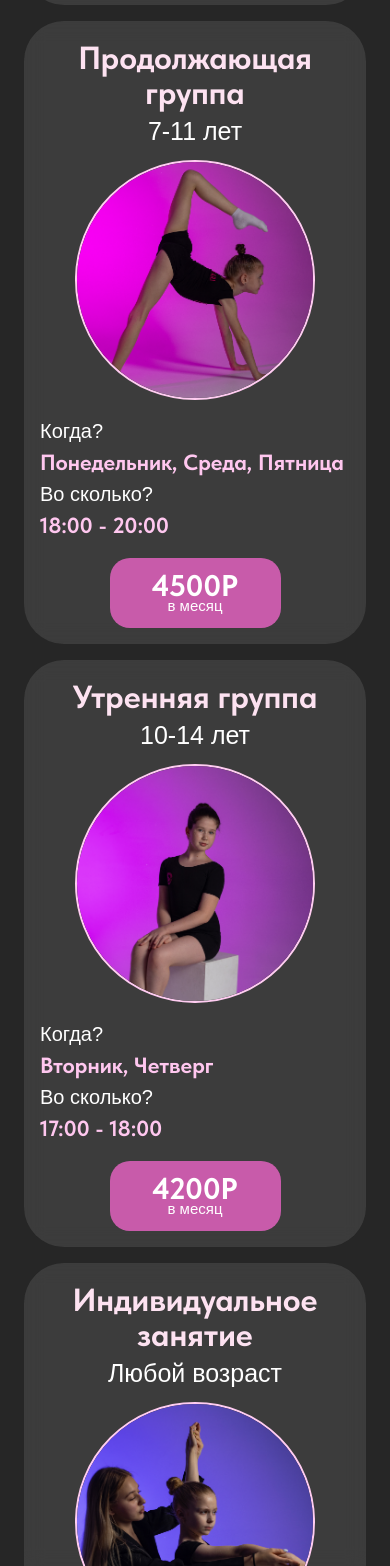
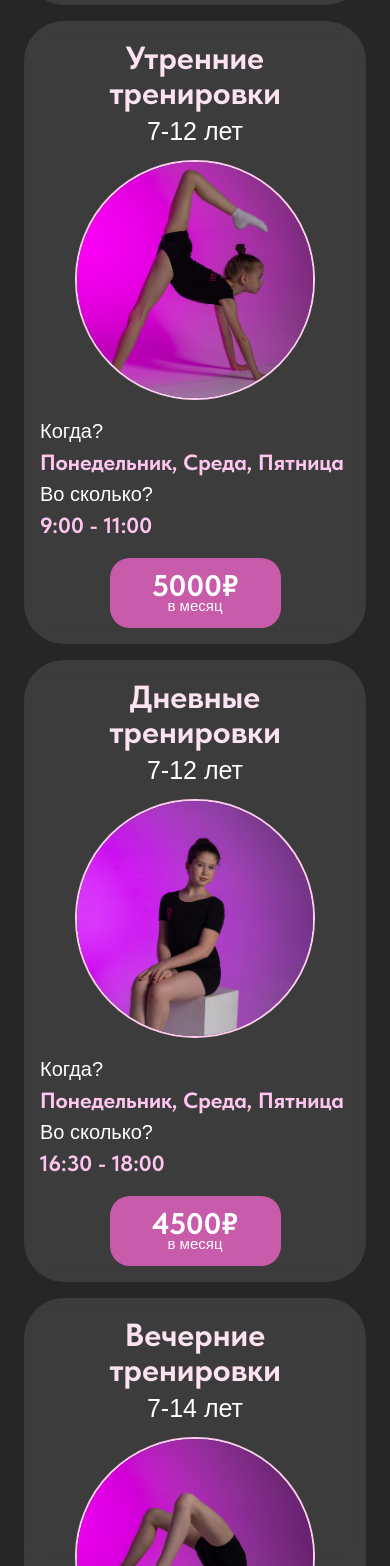
Before and after one commit to 1Alex4949031/DanariDance, a React (Create React App) app: page / in a window 390 px wide. Shown: the part 3202-4768 px from the top of the page. Built offline with nearby package versions, Linux system fonts and the light colour scheme; a web font is replaced by a local one.

Commit message:
refactor: some changes

```diff
--- a/src/components/NavBar/NavBar.js
+++ b/src/components/NavBar/NavBar.js
@@ -37,7 +37,8 @@ export const NavBar = ({refs}) => {
     };
 
     return (
-        <Navbar expand="lg" className={navExpanded || scrolled ? "expanded" : ""} onToggle={handleNavToggle} expanded={navExpanded}>
+        <Navbar expand="lg" className={navExpanded || scrolled ? "expanded" : ""} onToggle={handleNavToggle}
+                expanded={navExpanded}>
             <Container className="navbar-container d-flex align-items-center">
                 <Navbar.Brand>
                     <img src={logo} alt="Logo" className='logo'
@@ -58,10 +59,10 @@ export const NavBar = ({refs}) => {
                     <Nav className="me-auto">
                         <Nav.Link
                             className="navbar-link"
-                            onClick={() => onUpdateActiveLink('pictures', refs.picturesRef)}>Фото</Nav.Link>
+                            onClick={() => onUpdateActiveLink('prices', refs.pricesRef)}>Расписание и Цены</Nav.Link>
                         <Nav.Link
                             className="navbar-link"
-                            onClick={() => onUpdateActiveLink('prices', refs.pricesRef)}>Расписание и Цены</Nav.Link>
+                            onClick={() => onUpdateActiveLink('pictures', refs.picturesRef)}>Фото</Nav.Link>
                         <Nav.Link
                             className="navbar-link"
                             onClick={() => onUpdateActiveLink('place', refs.placeRef)}>Место</Nav.Link>
--- a/src/components/TimeAndPricesSection/PriceCard.css
+++ b/src/components/TimeAndPricesSection/PriceCard.css
@@ -97,3 +97,11 @@
         height: 70%;
     }
 }
+
+@media (max-width: 1200px) and (min-width: 990px) {
+    .price-title-top {
+        font-size: 30px;
+        line-height: 25px;
+        font-weight: 700;
+    }
+}
--- a/src/components/TimeAndPricesSection/TimeAndPrices.js
+++ b/src/components/TimeAndPricesSection/TimeAndPrices.js
@@ -6,6 +6,7 @@ import danari12 from "../../assets/img/danari12.png"
 import danari13 from "../../assets/img/danari13.png"
 import danari14 from "../../assets/img/danari14.png"
 import danari15 from "../../assets/img/danari15.png"
+import danari16 from "../../assets/img/danari16.png"
 
 export const TimeAndPrices = () => {
     return (
@@ -21,37 +22,46 @@ export const TimeAndPrices = () => {
                     <PriceCard
                         title="Начинающая группа"
                         age="4-7 лет"
-                        time="17:00 - 18:00"
+                        time="18:00 - 19:00"
                         days="Понедельник, Среда, Пятница"
-                        price="3800Р"
+                        price="4200₽"
                         subtextPrice="в месяц"
                         imgSrc={danari12}
                     />
                     <PriceCard
-                        title="Продолжающая группа"
-                        age="7-11 лет"
-                        time="18:00 - 20:00"
+                        title="Утренние тренировки"
+                        age="7-12 лет"
+                        time="9:00 - 11:00"
                         days="Понедельник, Среда, Пятница"
-                        price="4500Р"
+                        price="5000₽"
                         subtextPrice="в месяц"
                         imgSrc={danari14}
                     />
                     <PriceCard
-                        title="Утренняя группа"
-                        age="10-14 лет"
-                        time="17:00 - 18:00"
-                        days="Вторник, Четверг"
-                        price="4200Р"
+                        title="Дневные тренировки"
+                        age="7-12 лет"
+                        time="16:30 - 18:00"
+                        days="Понедельник, Среда, Пятница"
+                        price="4500₽"
                         subtextPrice="в месяц"
                         imgSrc={danari13}
+                    />
+                    <PriceCard
+                        title="Вечерние тренировки"
+                        age="7-14 лет"
+                        time="19:00 - 20:30"
+                        days="Понедельник, Среда, Пятница"
+                        price="4500₽"
+                        subtextPrice="в месяц"
+                        imgSrc={danari16}
                     />
                     <PriceCard
                         title="Индивидуальное занятие"
                         age="Любой возраст"
                         time="10:00 - 22:00"
                         days="Вся неделя"
-                        price="1200Р"
-                        subtextPrice="за тренировку"
+                        price="1300₽"
+                        subtextPrice="за час"
                         imgSrc={danari15}
                     />
                 </Row>
```
Also changed, not shown: src/assets/img/danari16.png (added), src/components/TimeAndPricesSection/TimeAndPrices.css (line endings or trailing spaces).
